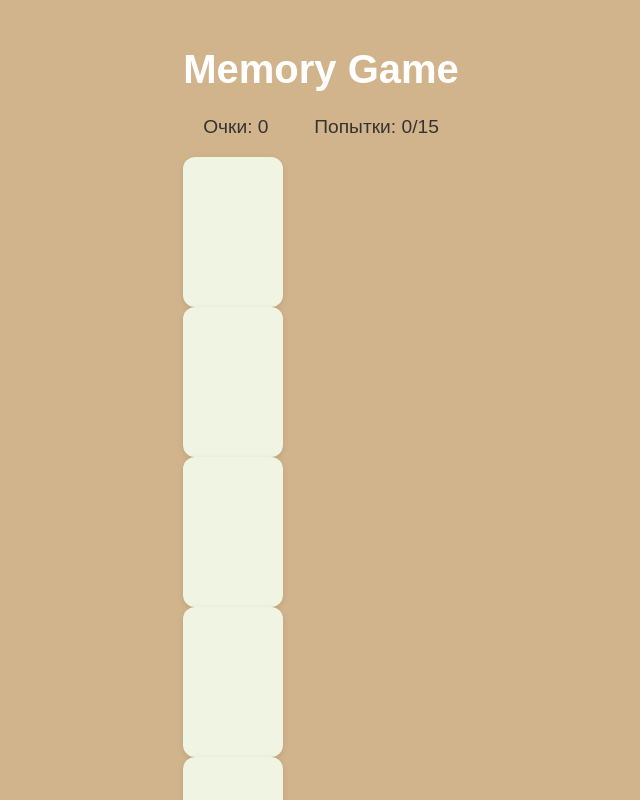
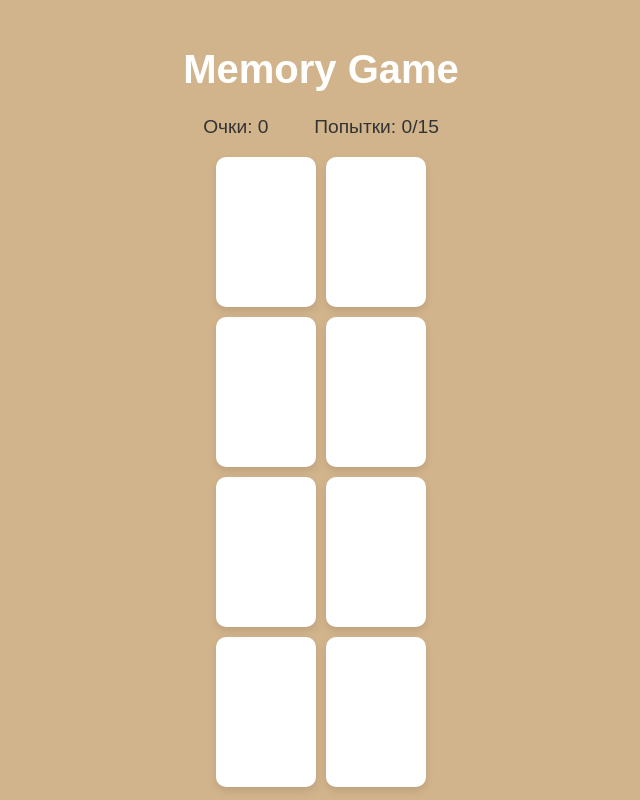
Before and after one commit to Nika-sh-creator/memorygametest, a React (Vite) app: page / in a window 1280 px wide. Shown: the top 800 px of the page, without its empty margins (319-959 px from the left). Built offline with nearby package versions, Linux system fonts and the light colour scheme; no server answers.

Commit message:
Описание изменений, например: исправила размер карточек и фон

```diff
--- a/src/App.css
+++ b/src/App.css
@@ -21,20 +21,20 @@ h1 {
   color: #fff;
 }
 
-.cards-container {
+.deck {
   display: grid;
-  grid-template-columns: repeat(2, 1fr);
-  gap: 12px; /* расстояние между карточками */
-  padding: 12px;
-  box-sizing: border-box;
+  grid-template-columns: repeat(2, 100px);
+  grid-gap: 10px;
+  justify-content: center;
+  margin-bottom: 20px;
 }
 
 .card {
   width: 100px;
   height: 150px;
-  background-color: #f0f4e2;
-  border-radius: 12px;
-  box-shadow: 0 2px 6px rgba(0,0,0,0.1);
+  background-color: #fff;
+  border-radius: 10px;
+  box-shadow: 0 4px 8px rgba(0,0,0,0.1);
   cursor: pointer;
   transition: transform 0.3s ease, background-color 0.3s ease;
   position: relative;
```
